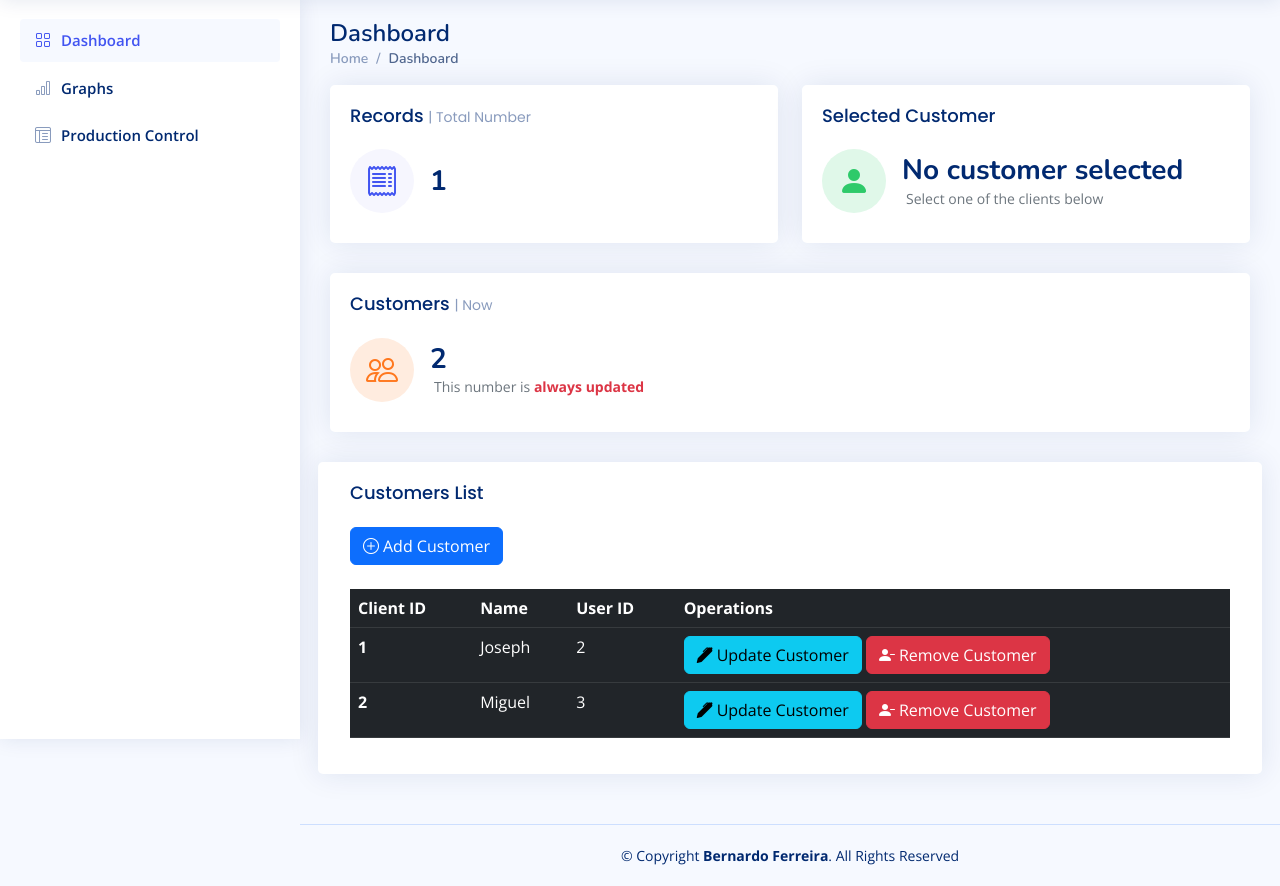
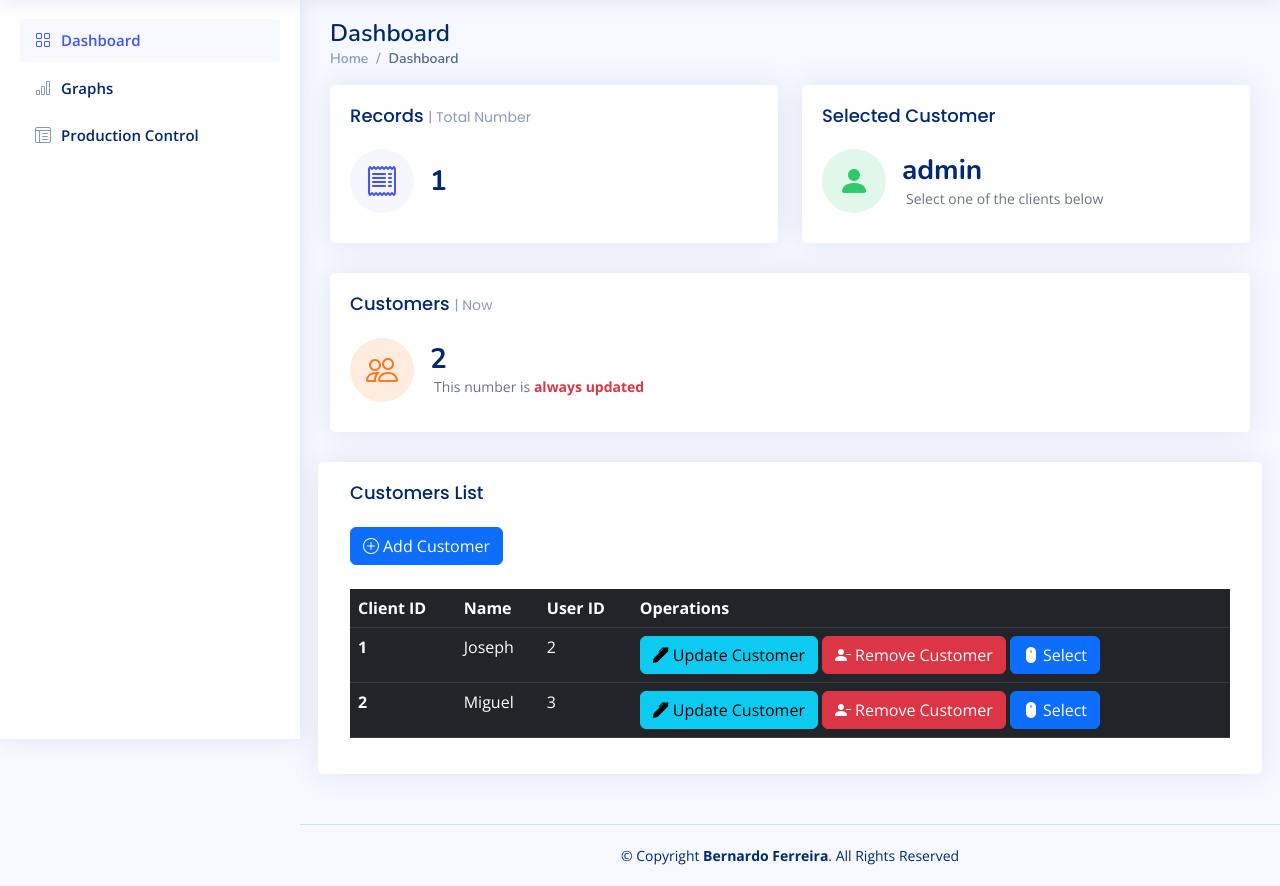
Before and after one commit to miguelalmeida19/mtxsolar, a PHP site: page /home.php in a window 1280 px wide. Shown: the part 61-947 px from the top of the page. Run offline with PHP 8.4, Linux system fonts and the light colour scheme; a user stored in the database is signed in; data comes from the database, SQL or seed files in the repository; tables that the repository leaves empty hold one stand-in row (values such as "Sample post"); some libraries are stand-ins or nearby versions.

Commit message:
Select Client

```diff
--- a/graphs.php
+++ b/graphs.php
@@ -89,7 +89,7 @@
             </li><!-- End Dashboard Nav -->
 
             <li class="nav-item">
-                <a class="nav-link" href="graphs.html">
+                <a class="nav-link" href="graphs.php">
                     <i class="bi bi-bar-chart"></i><span>Graphs</span>
                 </a>
             </li><!-- End Graphs -->
--- a/home.php
+++ b/home.php
@@ -177,7 +177,15 @@
                                         <i class="bi bi-person-fill"></i>
                                     </div>
                                     <div class="ps-3">
-                                        <h6>No customer selected</h6>
+                                        <h6>
+                                            <?php
+                                                if (isset($_SESSION["clientName"])){
+                                                    echo "<h6>{$_SESSION['clientName']}</h6>";
+                                                }else {
+                                                    echo '<h6>No customer selected</h6>';
+                                                }
+                                            ?>
+                                        </h6>
                                         <span class="text-muted small pt-2 ps-1">Select one of the clients below</span>
                                     </div>
                                 </div>
@@ -269,7 +277,9 @@
                                             <td>
                                             <a href='update.php?clientId={$row['id']}&clientName={$row['name']}' type='button' class='btn btn-info'><i class='bi bi-pen-fill me-1'></i>Update Customer</a>
                                             <a href='delete.php?deleteid={$row['id']}&userid={$row['UserId']}' type='button' class='btn btn-danger'><i class='bi bi-person-dash-fill me-1'></i>Remove Customer</a>
+                                            <a href='select.php?clientId={$row['id']}&clientName={$row['name']}' type='button' class='btn btn-primary'><i class='bi bi-mouse-fill me-1'></i>Select</a>
                                             </td>
+                                        </tr>
                                     ";
                                 }
                                 echo "
--- a/service.php
+++ b/select.php
@@ -1,9 +1,9 @@
 <?php
     session_start();
     $id = $_GET['clientId'];
-    $name = $_GET['name'];
-    $_SESSION['editName'] = $name;
-    $_SESSION['editId'] = $id;
+    $name = $_GET['clientName'];
+    $_SESSION['clientName'] = $name;
+    $_SESSION['clientId'] = $id;
 ?>
     <script type="application/javascript">
         window.location = "home.php"
```
